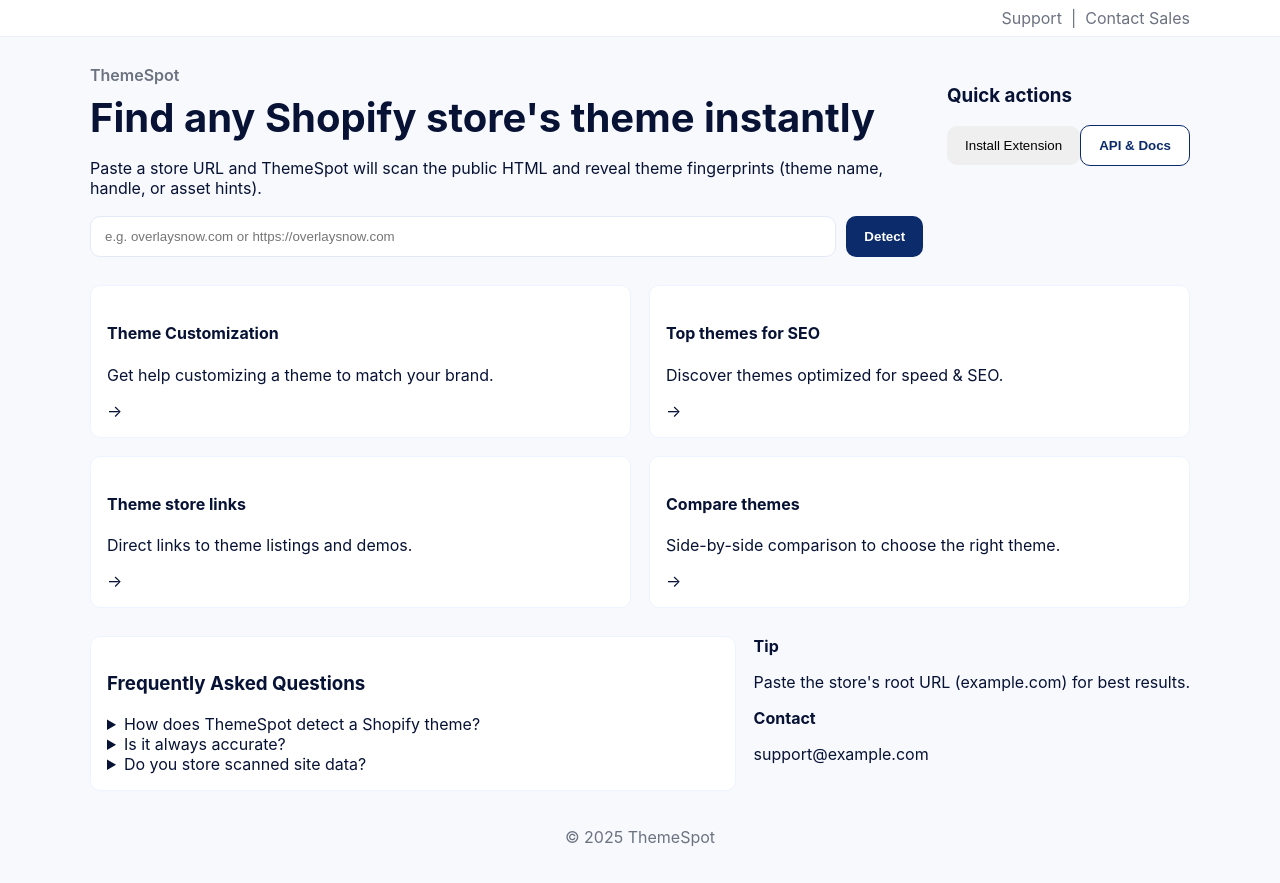
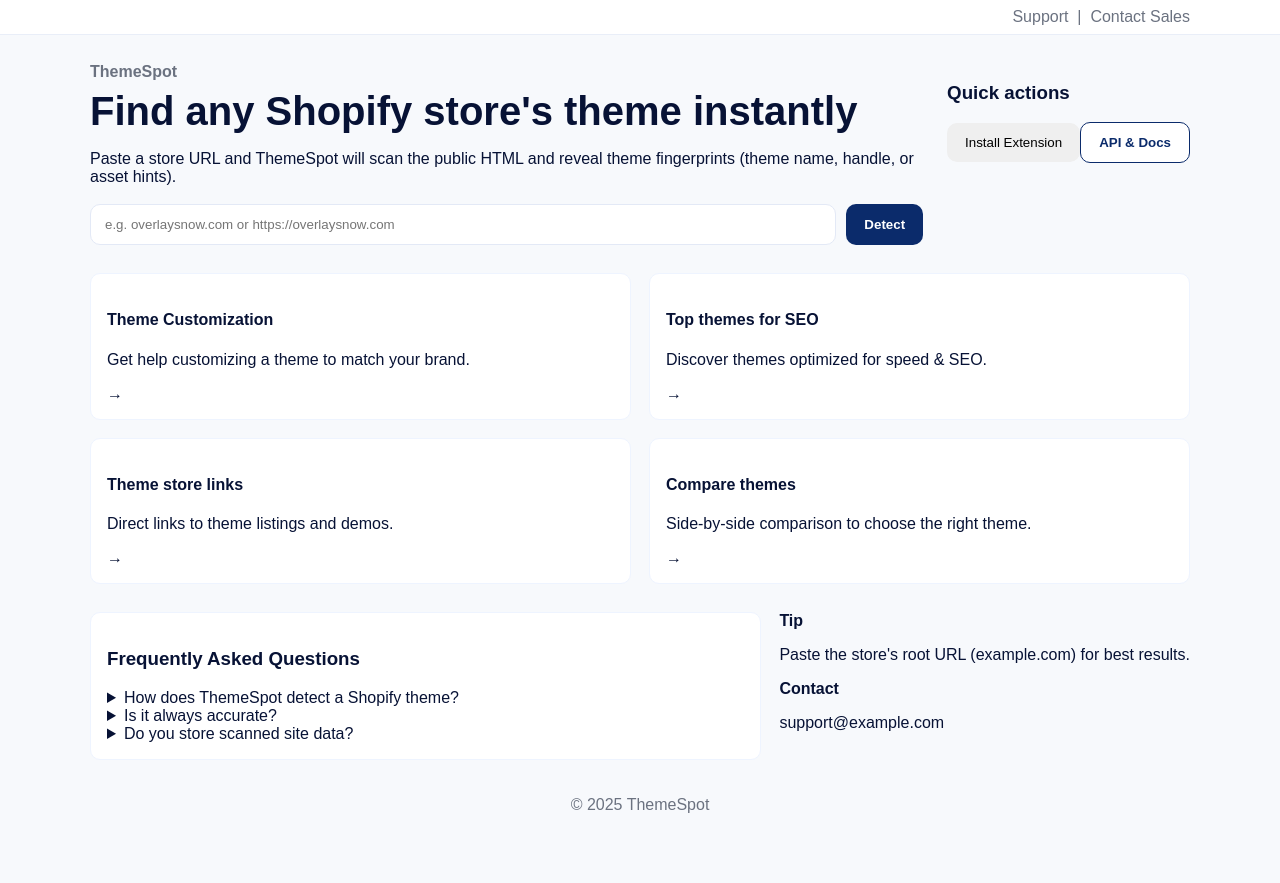
Before and after one commit to sanjeev28/Shopify-theme-detector, a Next.js app: page / in a window 1280 px wide. After the commit the page ends 850 px from the top, so only its background shows below. Built offline with nearby package versions, Linux system fonts and the light colour scheme.

Commit message:
Update globals.css

```diff
--- a/styles/globals.css
+++ b/styles/globals.css
@@ -1,5 +1,7 @@
+/* styles/globals.css */
 :root{--navy:#0b2b6b;--muted:#6b7280;--bg:#f7f9fc}
-html,body{padding:0;margin:0;background:var(--bg);font-family:Poppins,Inter,system-ui, -apple-system, 'Segoe UI', Roboto, Arial;color:#071235}
+html,body{padding:0;margin:0;background:var(--bg);font-family:Arial,Helvetica,sans-serif;color:#071235}
+a{color:var(--navy);text-decoration:none}
 .topbar{background:#fff;border-bottom:1px solid #e9eef8}
 .top-inner{max-width:1100px;margin:0 auto;padding:8px 20px;display:flex;justify-content:flex-end;color:var(--muted)}
 .page-wrap{max-width:1100px;margin:28px auto;padding:0 20px}
```
